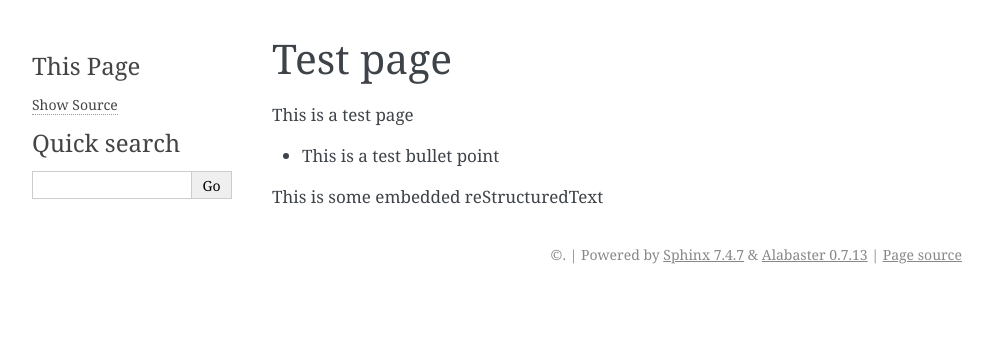
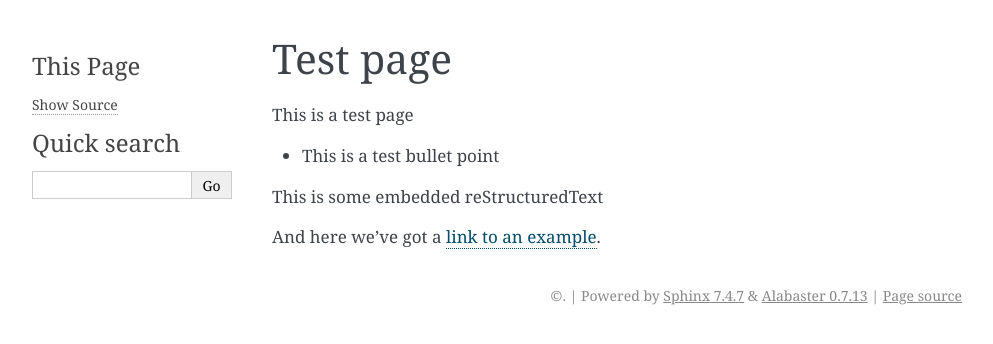
Before and after one commit to dpshelio/recommonmark-i18n-bug, a Sphinx documentation site: the page built from docs/index.md, in a window 1280 px wide. Shown: the top 344 px of the page, without its empty margins (148-1141 px from the left). Built offline with Sphinx 7.4.7, drawn with Linux system fonts in a browser that asks for light colours; some of the changed lines change nothing that is shown.

Commit message:
Add a url link and the pot output generated

````diff
--- a/docs/conf.py
+++ b/docs/conf.py
@@ -6,17 +6,18 @@
 # The master toctree document.
 master_doc = 'index'
 
-from recommonmark.parser import CommonMarkParser
+extensions = [
+    'recommonmark',
+]
+
 from recommonmark.transform import AutoStructify
-
-source_parsers = {
-    '.md': CommonMarkParser,
-    }
-
 
 locale_dirs = ['locale/']   # path is example but recommended.
 gettext_compact = False     # optional.
 
 # app setup hook
 def setup(app):
+    app.add_config_value('recommonmark_config', {
+        'enable_eval_rst': True
+    }, True)
     app.add_transform(AutoStructify)
--- a/docs/index.md
+++ b/docs/index.md
@@ -9,3 +9,5 @@ This is a test page
 This is some embedded reStructuredText
 
 ```
+
+And here we've got a [link to an example](https://example.com).
````
Also changed, not shown: 1 other file.
